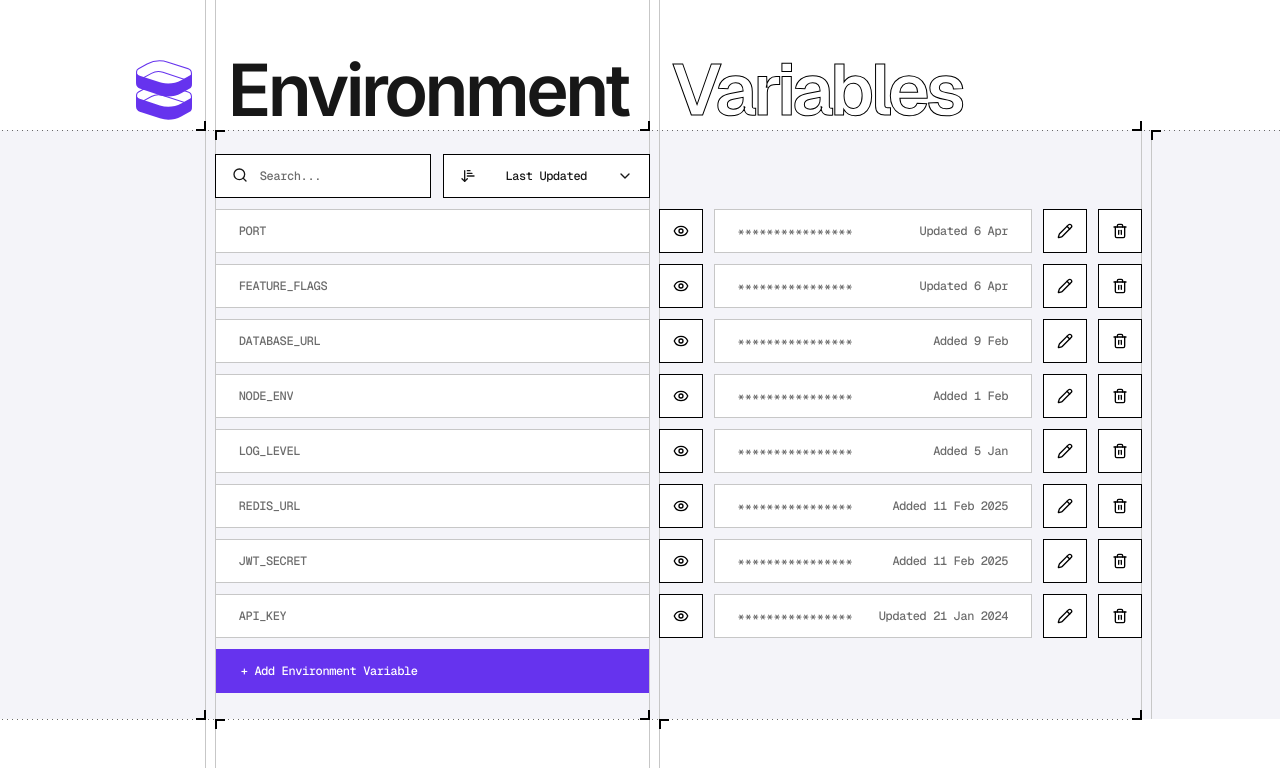
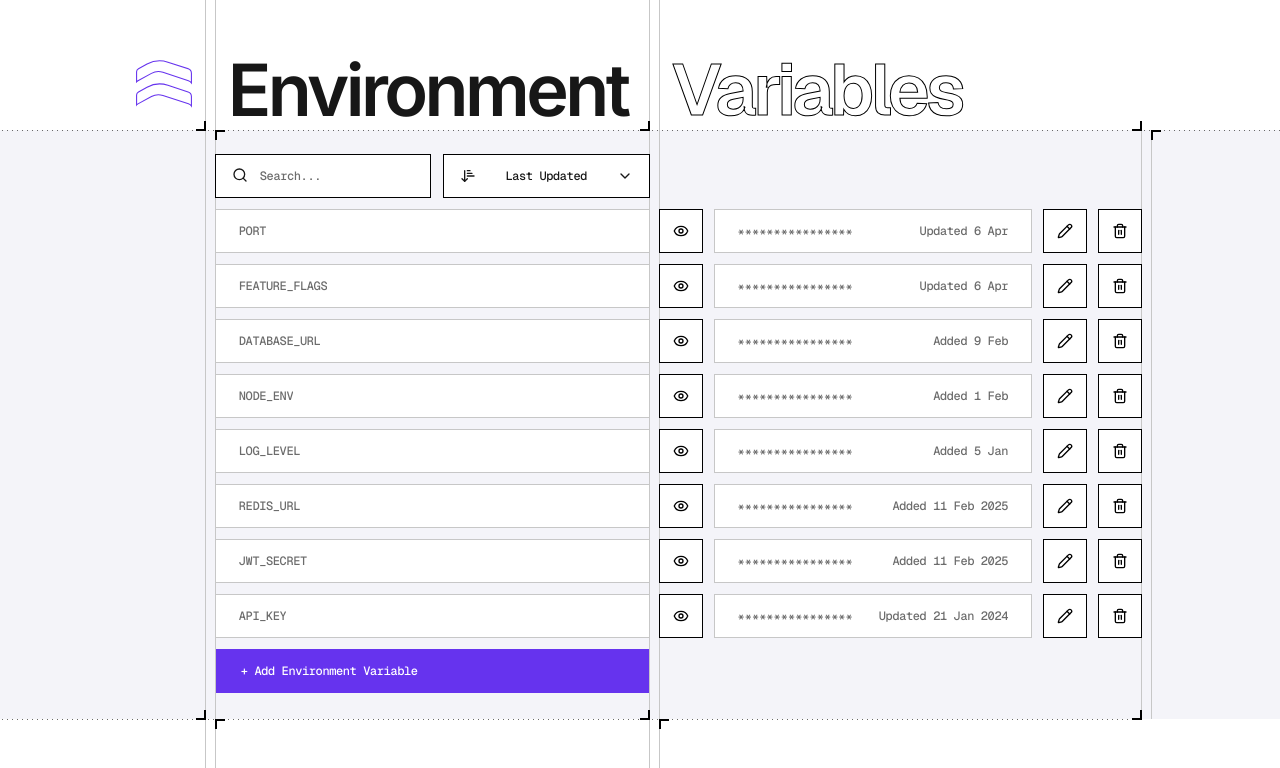
Before and after one commit to vatsel/test-env-vats, a Next.js app: page / in a window 1280 px wide. Shown: the part 110-878 px from the top of the page. Built offline with nearby package versions, Linux system fonts and the light colour scheme.

Commit message:
svg logo animationm, fixed SVGO import

```diff
--- a/next.config.ts
+++ b/next.config.ts
@@ -6,7 +6,12 @@ const nextConfig: NextConfig = {
   turbopack: {
     rules: {
       '*.svg' : {
-        loaders: ['@svgr/webpack'],
+        loaders: [
+          {
+            loader: '@svgr/webpack',
+            options: { svgo: false }
+          }
+        ],
         as: '*.js',
       }
     }
@@ -14,7 +19,12 @@ const nextConfig: NextConfig = {
   webpack(config) {
     config.module.rules.push({
       test: /\.svg$/,
-      use: ["@svgr/webpack"],
+      use: [
+        {
+          loader: '@svgr/webpack',
+          options: { svgo: false }
+        }
+      ],
     })
 
     return config
--- a/src/app/components/EnvironmentVariableEditor.tsx
+++ b/src/app/components/EnvironmentVariableEditor.tsx
@@ -156,14 +156,10 @@ export default function EnvironmentVariableEditor({initialVars} : {initialVars:
 
             {/* COL: logo  & spacer*/}
             <div className="flex justify-end items-end">
-                {/* <Image
-                    src={evervaultLogo.src}
-                    alt="Evervault Logo"
-                    width={evervaultLogo.width}
-                    height={evervaultLogo.height}
-                    className="w-12 xl:w-16 object-contain mb-2"
-                /> */}
-                <EvervaultSvg className="size-14 md:size-16 text-accent object-contain mb-2" />
+                <EvervaultSvg className={`size-14 md:size-16 mb-2
+                    text-accent object-contain
+                    draw-evervault-svg-logo
+                `} />
                 <BlackArrow direction="bottomRight" />
             </div>
 
--- a/src/app/globals.css
+++ b/src/app/globals.css
@@ -82,6 +82,22 @@
   to   { clip-path: inset(0 0 0 0); }
 }
 
+@keyframes draw-svg-logo {
+  to { stroke-dashoffset: 0; }
+}
+
+@keyframes wipe-in-svg-logo {
+  from { clip-path: inset(0 100% 0 0 ); }
+  to   { clip-path: inset(0 0 0 0 ); }
+}
+
+
+.draw-evervault-svg-logo {
+  stroke-dasharray: 1340;
+  stroke-dashoffset: 1340;
+  animation: draw-svg-logo 1s ease-out forwards;
+}
+
 /* @media (prefers-color-scheme: dark) {
   :root {
     --background: #0a0a0a;
```
Also changed, not shown: src/assets/evervault-icon-white.svg.
